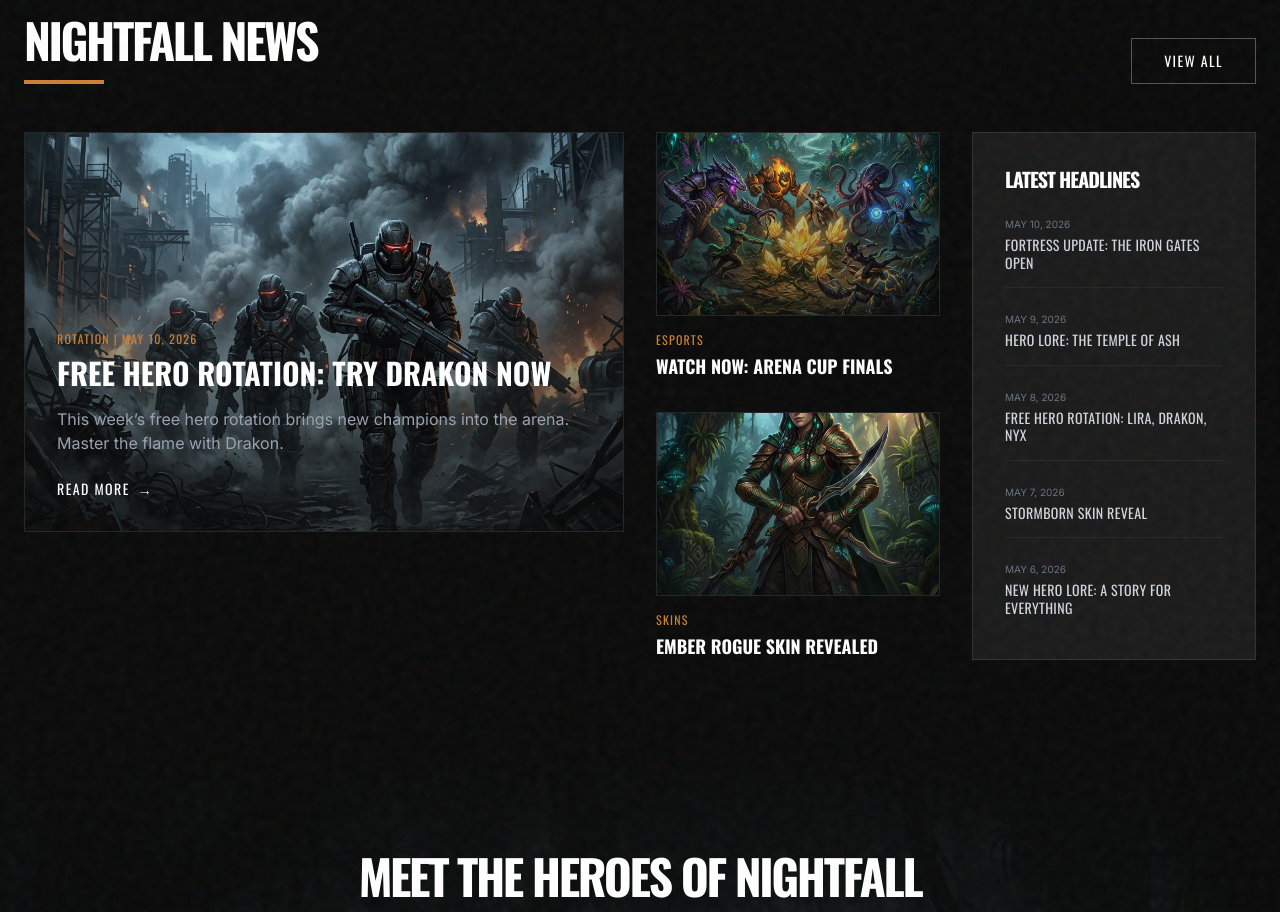
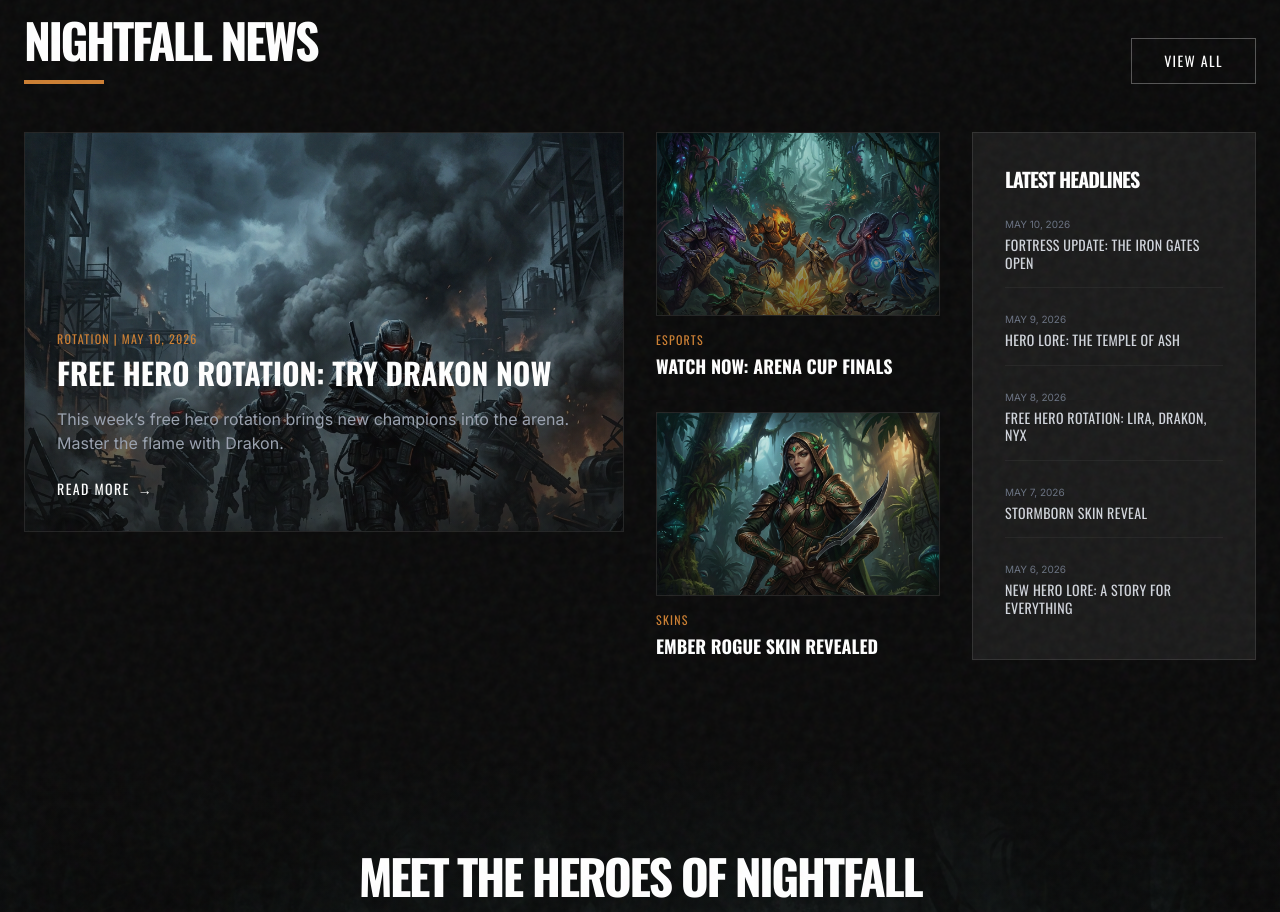
Before and after one commit to mutlukurt/nightfall-arena, a Next.js app: page / in a window 1280 px wide. Shown: the part 880-1792 px from the top of the page. Built offline with nearby package versions, Linux system fonts and the light colour scheme.

Commit message:
fix: Adjust news image positioning to prevent character head cropping

```diff
--- a/src/app/news/[id]/page.tsx
+++ b/src/app/news/[id]/page.tsx
@@ -104,7 +104,7 @@ export default async function NewsArticlePage({ params }: { params: Promise<{ id
                 src={article.image}
                 alt={article.title}
                 fill
-                className="object-cover"
+                className="object-cover object-top"
               />
             </div>
           </header>
--- a/src/app/news/page.tsx
+++ b/src/app/news/page.tsx
@@ -70,7 +70,7 @@ export default function NewsPage() {
                 src={allNews[0].image}
                 alt={allNews[0].title}
                 fill
-                className="object-cover group-hover:scale-105 transition-transform duration-1000"
+                className="object-cover object-top group-hover:scale-105 transition-transform duration-1000"
               />
               <div className="absolute inset-0 bg-gradient-to-t from-charcoal via-transparent to-transparent" />
               <div className="absolute bottom-0 left-0 p-12 max-w-4xl">
@@ -97,7 +97,7 @@ export default function NewsPage() {
                     src={item.image}
                     alt={item.title}
                     fill
-                    className="object-cover group-hover:scale-110 transition-transform duration-700"
+                    className="object-cover object-top group-hover:scale-110 transition-transform duration-700"
                   />
                   <div className="absolute inset-0 bg-charcoal/20 group-hover:bg-transparent transition-colors" />
                 </div>
--- a/src/components/NewsSection.tsx
+++ b/src/components/NewsSection.tsx
@@ -56,7 +56,7 @@ export const NewsSection = () => {
                 src={newsItems[0].image}
                 alt={newsItems[0].title}
                 fill
-                className="object-cover group-hover:scale-105 transition-transform duration-700"
+                className="object-cover object-top group-hover:scale-105 transition-transform duration-700"
               />
               <div className="absolute inset-0 bg-gradient-to-t from-charcoal to-transparent opacity-80" />
               <div className="absolute bottom-0 left-0 p-8">
@@ -85,7 +85,7 @@ export const NewsSection = () => {
                     src={item.image}
                     alt={item.title}
                     fill
-                    className="object-cover group-hover:scale-105 transition-transform duration-700"
+                    className="object-cover object-top group-hover:scale-105 transition-transform duration-700"
                   />
                   <div className="absolute inset-0 bg-gradient-to-t from-charcoal/60 to-transparent" />
                 </div>
```
